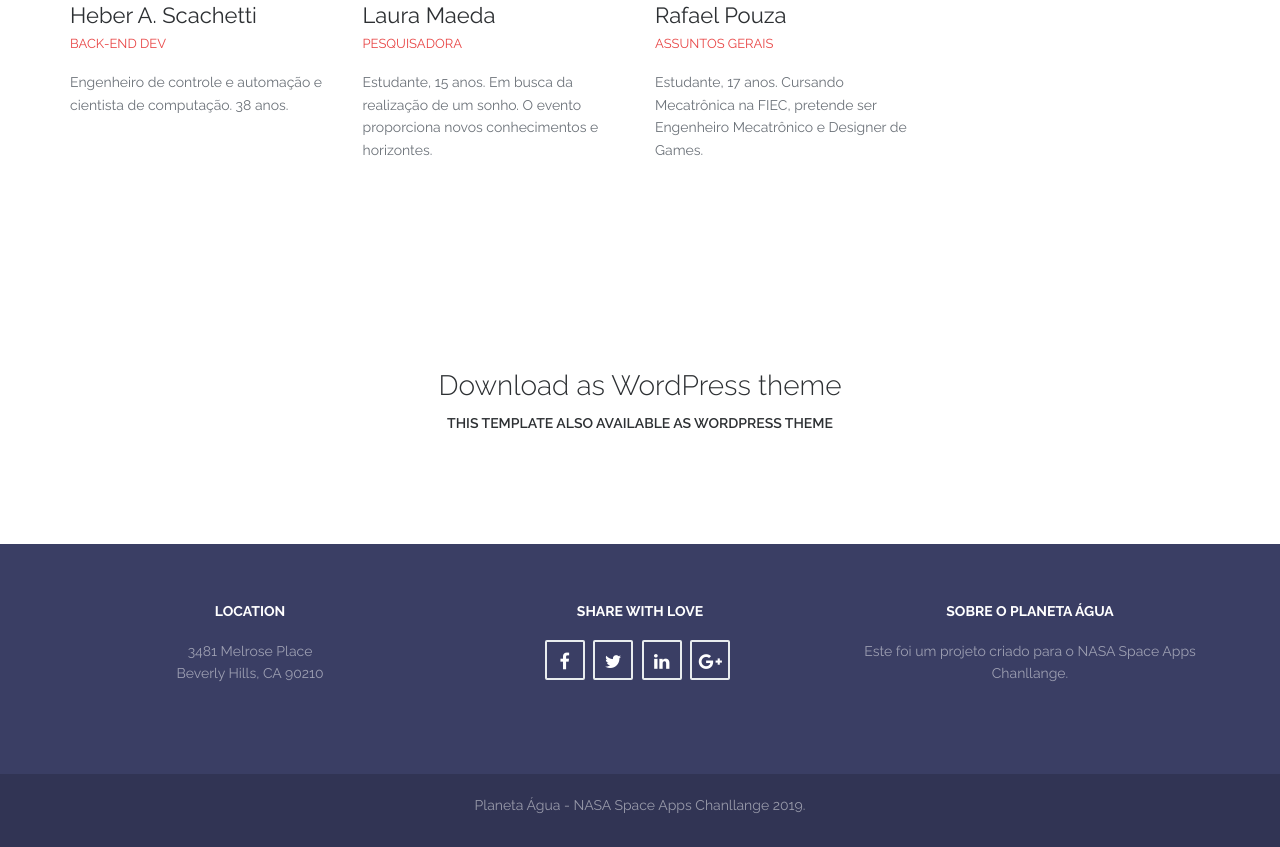
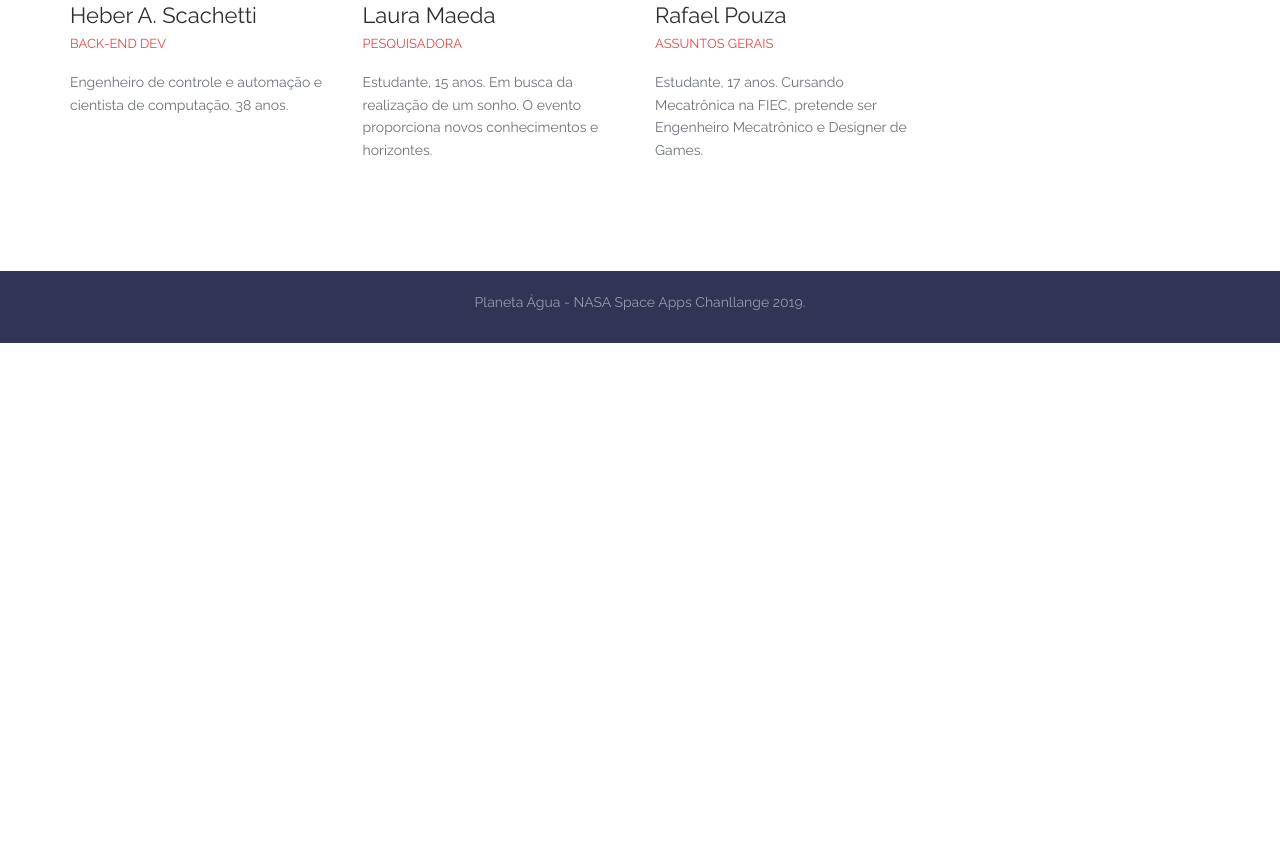
Before and after one commit to heber-augusto/planetaagua, a plain HTML site: page index.html in a window 1280 px wide. Shown: the part 2749-3596 px from the top of the page. After the commit the page ends 3092 px from the top, so only its background shows below. Drawn offline with nearby package versions, Linux system fonts and the light colour scheme; no server answers; files whose address does not match are found by name.

Commit message:
remove extras

```diff
--- a/index.html
+++ b/index.html
@@ -182,39 +182,7 @@
         </div>
     </section><!-- teams -->
 
-    <section id="download-wordpress" class="section download wordpress">
-        <div class="container">
-            <div class="col-md-8 col-md-offset-2 text-center">
-                <h3>Download as WordPress theme</h3>
-                <p>This template also available as WordPress theme</p>
-            </div>
-        </div>
-    </section>
-
     <footer class="footer">
-        <div class="footer-top">
-            <div class="container">
-                <div class="row">
-                    <div class="footer-col col-md-4">
-                        <h5>Location</h5>
-                        <p>3481 Melrose Place<br>Beverly Hills, CA 90210</p>
-                    </div>
-                    <div class="footer-col col-md-4">
-                        <h5>Share with Love</h5>
-                        <ul class="footer-share">
-                            <li><a href="#"><i class="fa fa-facebook"></i></a></li>
-                            <li><a href="https://twitter.com/kamal_chaneman"><i class="fa fa-twitter"></i></a></li>
-                            <li><a href="https://www.linkedin.com/in/kamalchaneman"><i class="fa fa-linkedin"></i></a></li>
-                            <li><a href="#"><i class="fa fa-google-plus"></i></a></li>
-                        </ul>
-                    </div>
-                    <div class="footer-col col-md-4">
-                        <h5>Sobre o Planeta Água</h5>
-                        <p>Este foi um projeto criado para o NASA Space Apps Chanllange.</p>
-                    </div>
-                </div>
-            </div>
-        </div><!-- footer top -->
         <div class="footer-bottom">
             <div class="container">
                 <div class="col-md-12">
```
